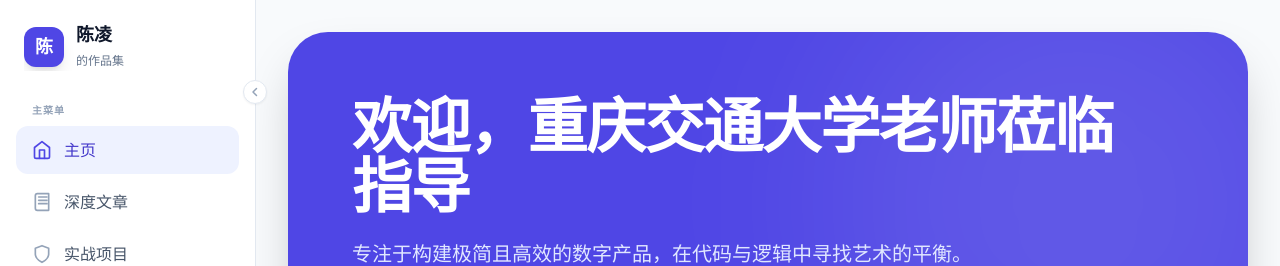
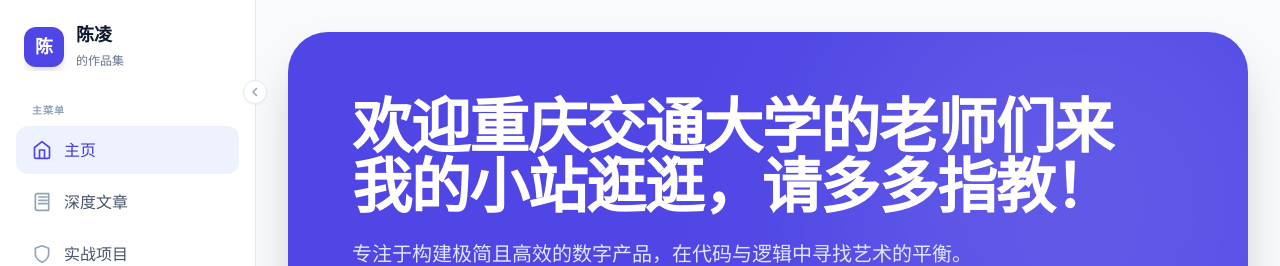
Before and after one commit to LingChen1314520/PersonalBlog, a React (Vite) app: page / in a window 1280 px wide. Shown: the top 266 px of the page. Built offline with nearby package versions, Linux system fonts and the light colour scheme.

Commit message:
feat: Update homepage hero greeting
Refine the welcome message on the homepage to be more inviting and specific for visitors from Chongqing Jiaotong University.

```diff
--- a/pages/Home.tsx
+++ b/pages/Home.tsx
@@ -17,7 +17,7 @@
       {/* Hero Section */}
       <section className="relative overflow-hidden rounded-[40px] bg-indigo-600 p-8 md:p-16 text-white shadow-2xl">
         <div className="relative z-10 max-w-3xl">
-          <h1 className="text-4xl md:text-6xl font-black mb-6 tracking-tight"> 欢迎，重庆交通大学老师莅临指导 </h1>
+          <h1 className="text-4xl md:text-6xl font-black mb-6 tracking-tight"> 欢迎重庆交通大学的老师们来我的小站逛逛，请多多指教！ </h1>
           <p className="text-indigo-100 text-lg md:text-xl mb-10 leading-relaxed font-medium">
             专注于构建极简且高效的数字产品，在代码与逻辑中寻找艺术的平衡。
           </p>
```
